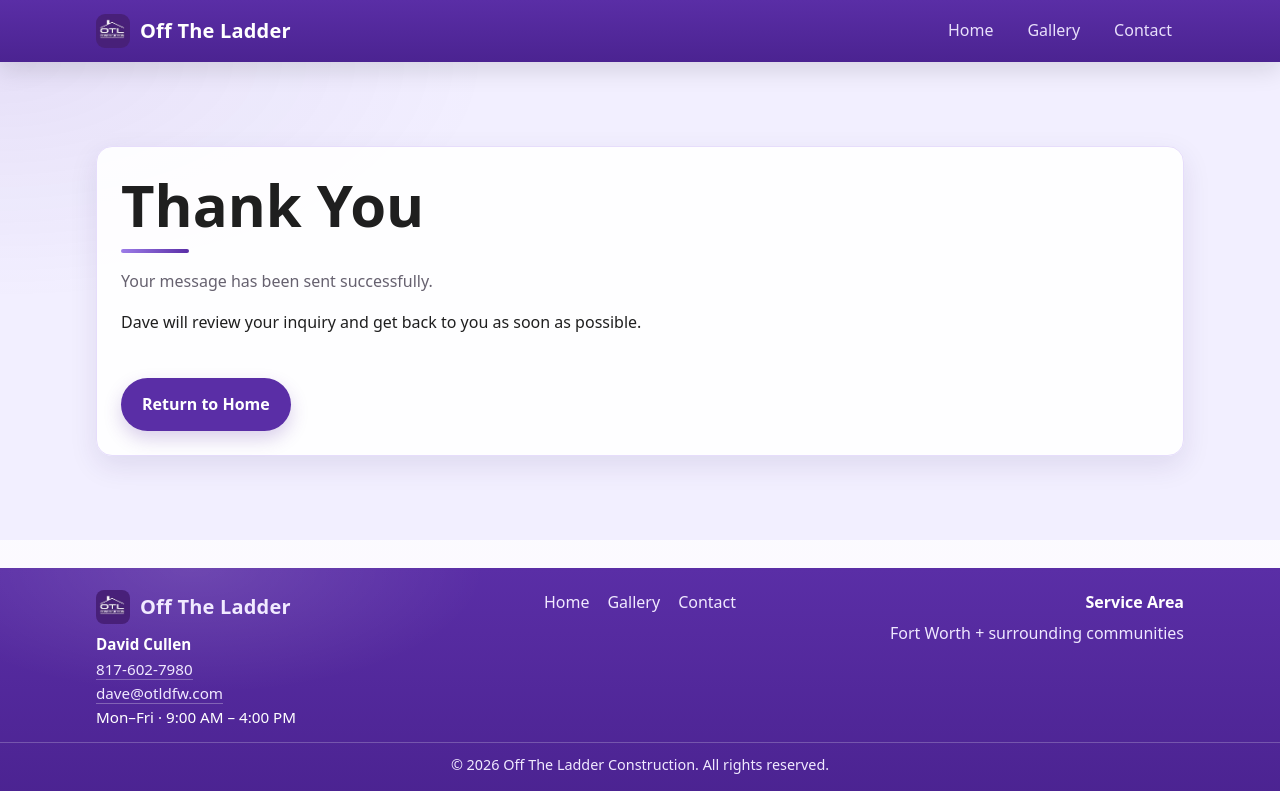
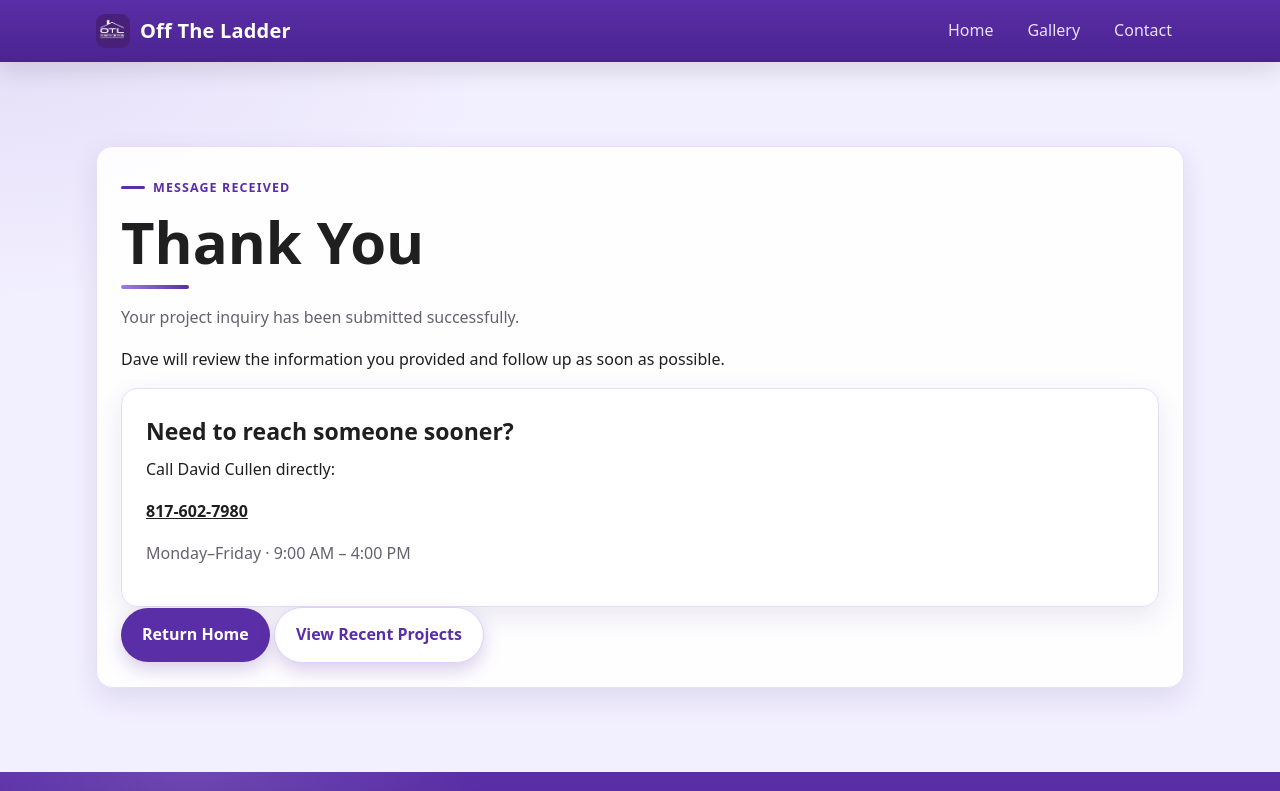
Before and after one commit to sourbagelman/off-the-ladder-site, a plain HTML site: page thank-you.html in a window 1280 px wide. Shown: the top 791 px of the page. Drawn offline with Linux system fonts and the light colour scheme.

Commit message:
Update title and content in thank-you.html

```diff
--- a/thank-you.html
+++ b/thank-you.html
@@ -3,18 +3,27 @@
 <head>
   <meta charset="UTF-8" />
   <meta name="viewport" content="width=device-width, initial-scale=1" />
-  <title>Thank You – Off The Ladder Construction</title>
+
+  <title>Thank You | Off The Ladder Construction</title>
+
+  <meta name="robots" content="noindex, follow" />
+
+  <meta name="description" content="Thank you for contacting Off The Ladder Construction. Your project inquiry has been received." />
+
+  <link rel="canonical" href="https://www.otldfw.com/thank-you.html" />
+
   <link rel="stylesheet" href="style.css" />
 </head>
+
 <body class="otl">
 
-  <!-- Header -->
   <header class="site-header">
     <nav class="nav" role="navigation" aria-label="Main">
       <a class="brand" href="index.html">
         <img src="images/otl-logo.jpg" alt="Off The Ladder Construction logo" />
         Off The Ladder
       </a>
+
       <div class="nav-links">
         <a href="index.html">Home</a>
         <a href="gallery.html">Gallery</a>
@@ -23,43 +32,76 @@
     </nav>
   </header>
 
-  <!-- Main -->
   <main>
+
     <section class="full-section alt">
       <div class="container">
-        <div class="card reveal">
+
+        <div class="card reveal thank-you-card">
+
+          <p class="eyebrow">Message Received</p>
+
           <h1>Thank You</h1>
-          <p class="muted">Your message has been sent successfully.</p>
-          <p>Dave will review your inquiry and get back to you as soon as possible.</p>
 
-          <br />
+          <p class="muted">
+            Your project inquiry has been submitted successfully.
+          </p>
 
-          <a class="btn btn-lg" href="index.html">Return to Home</a>
+          <p>
+            Dave will review the information you provided and follow up as soon as possible.
+          </p>
+
+          <div class="trust-card thank-you-info">
+            <h3>Need to reach someone sooner?</h3>
+
+            <p>
+              Call David Cullen directly:
+            </p>
+
+            <p>
+              <a href="tel:+18176027980"><strong>817-602-7980</strong></a>
+            </p>
+
+            <p class="muted">
+              Monday–Friday · 9:00 AM – 4:00 PM
+            </p>
+          </div>
+
+          <div class="hero__cta">
+            <a class="btn btn-lg" href="index.html">
+              Return Home
+            </a>
+
+            <a class="btn btn-lg light" href="gallery.html">
+              View Recent Projects
+            </a>
+          </div>
+
         </div>
+
       </div>
     </section>
+
   </main>
 
-  <!-- Footer -->
   <footer class="site-footer site-footer--purple">
     <div class="footer-wrap">
       <div class="footer-grid">
 
-        <!-- LEFT: Contact -->
         <div class="foot-col foot-left">
           <a class="brand brand--foot" href="index.html">
-            <img src="images/otl-logo.jpg" alt="Off The Ladder Construction logo">
+            <img src="images/otl-logo.jpg" alt="Off The Ladder Construction logo" />
             Off The Ladder
           </a>
+
           <p class="foot-contact">
-            <strong>David Cullen</strong><br>
-            <a href="tel:+18176027980">817-602-7980</a><br>
-            <a href="mailto:dave@otldfw.com">dave@otldfw.com</a><br>
+            <strong>David Cullen</strong><br />
+            <a href="tel:+18176027980">817-602-7980</a><br />
+            <a href="mailto:dave@otldfw.com">dave@otldfw.com</a><br />
             <span>Mon–Fri · 9:00 AM – 4:00 PM</span>
           </p>
         </div>
 
-        <!-- CENTER: Links -->
         <div class="foot-col foot-center">
           <ul class="foot-links foot-links--inline" role="list">
             <li><a href="index.html">Home</a></li>
@@ -68,7 +110,6 @@
           </ul>
         </div>
 
-        <!-- RIGHT: Service Area -->
         <div class="foot-col foot-right">
           <h4>Service Area</h4>
           <p class="muted">Fort Worth + surrounding communities</p>
@@ -83,13 +124,14 @@
   </footer>
 
   <script>
-    // Reveal-on-scroll
     (function(){
       var els = document.querySelectorAll('.reveal');
+
       if (!('IntersectionObserver' in window) || !els.length) {
         els.forEach(function(e){ e.classList.add('in'); });
         return;
       }
+
       var io = new IntersectionObserver(function(entries){
         entries.forEach(function(entry){
           if (entry.isIntersecting) {
@@ -98,10 +140,10 @@
           }
         });
       }, { threshold: 0.12 });
+
       els.forEach(function(e){ io.observe(e); });
     })();
 
-    // Footer year
     (function(){
       var y = document.getElementById('otlYear');
       if (y) y.textContent = new Date().getFullYear();
```
